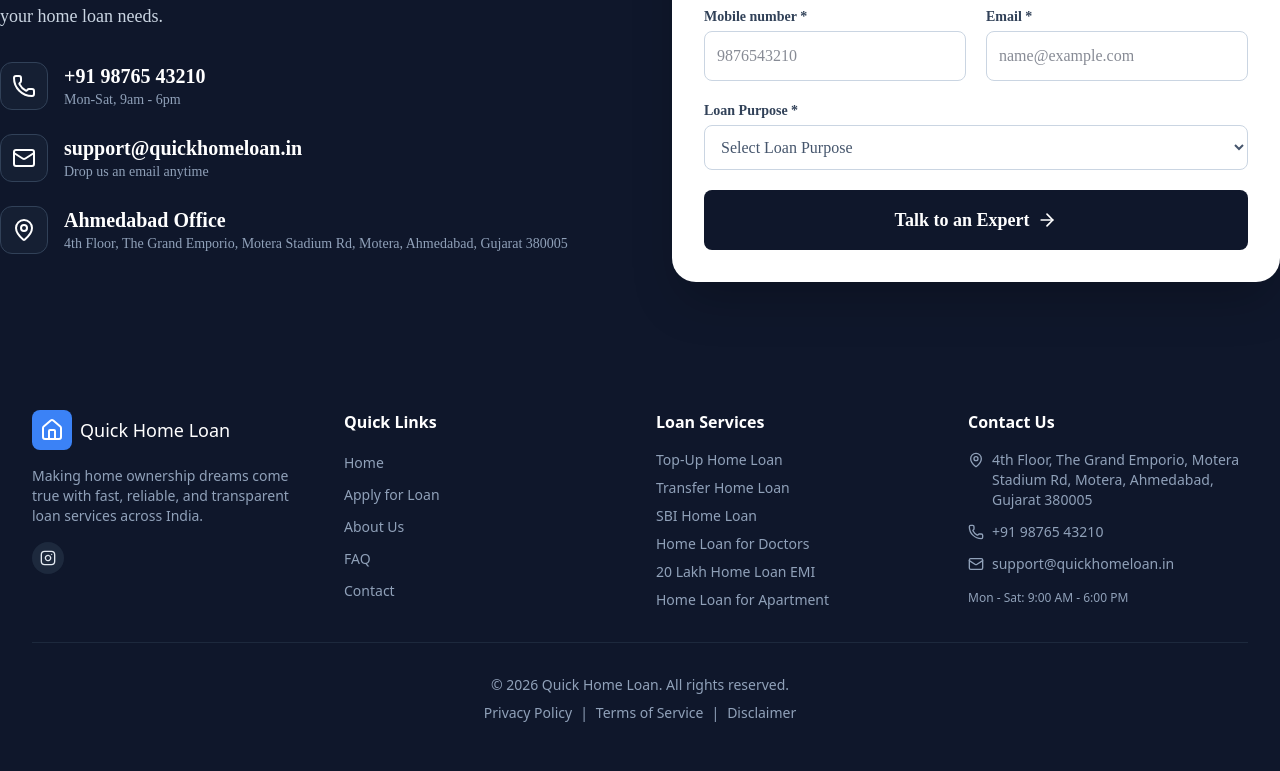
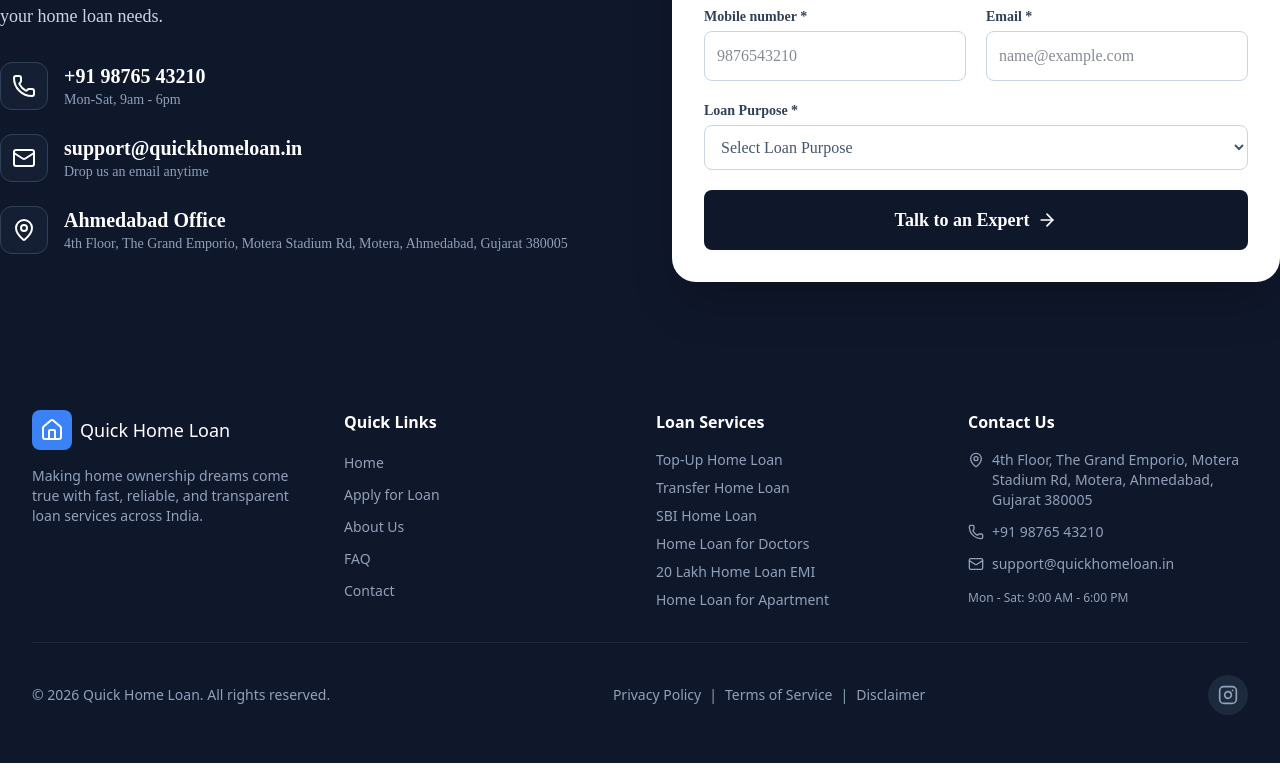
Before and after one commit to ggcs-star/quickhomeloanFrontEnd, a React (Vite) app: page / in a window 1280 px wide. Shown: the part 4812-5583 px from the top of the page. Built offline with nearby package versions, Linux system fonts and the light colour scheme; no server answers; a web font is replaced by a local one.

Commit message:
Change Place Of Instagram Logo

```diff
--- a/src/container/Footer/index.jsx
+++ b/src/container/Footer/index.jsx
@@ -33,27 +33,6 @@
                 Making home ownership dreams come true with fast, reliable, and
                 transparent loan services across India.
               </p>
-
-              {/* Social Links */}
-              <div className="flex gap-3">
-                {[
-                  // { Icon: Facebook, href: "#" },
-                  {
-                    Icon: Instagram,
-                    href: "https://www.instagram.com/quickhomeloanoffical/",
-                  },
-                ].map(({ Icon, href }, index) => (
-                  <a
-                    key={index}
-                    href={href}
-                    target="_blank"
-                    rel="noopener noreferrer"
-                    className="p-2 rounded-full bg-slate-800 hover:bg-primary transition-colors"
-                  >
-                    <Icon className="h-4 w-4" />
-                  </a>
-                ))}
-              </div>
             </div>
 
             {/* Quick Links */}
@@ -71,6 +50,12 @@
                   <li key={i}>
                     <Link
                       to={item.slug}
+                      onClick={() => {
+                        window.scrollTo({
+                          top: 0,
+                          behavior: "smooth",
+                        });
+                      }}
                       className="text-sm text-slate-400 hover:text-white transition-colors"
                     >
                       {item.label}
@@ -116,6 +101,12 @@
                   <li key={i}>
                     <Link
                       to={item.slug}
+                      onClick={() => {
+                        window.scrollTo({
+                          top: 0,
+                          behavior: "smooth",
+                        });
+                      }}
                       className="text-slate-400 hover:text-white transition-colors"
                     >
                       {item.label}
@@ -179,12 +170,12 @@
           </div>
 
           {/* Bottom Footer */}
-          <div className="border-t border-slate-800 mt-8 pt-8 text-center text-sm text-slate-400">
+          <div className="border-t border-slate-800 mt-8 pt-8 flex flex-col md:flex-row items-center justify-between gap-4 text-center md:text-left text-sm text-slate-400">
             <p>
               © {new Date().getFullYear()} Quick Home Loan. All rights reserved.
             </p>
 
-            <p className="mt-2 flex flex-wrap items-center justify-center gap-2">
+            <p className="flex flex-wrap items-center justify-center gap-2">
               <Link
                 to="/privacy-policy"
                 onClick={() => {
@@ -224,6 +215,26 @@
               </Link>
 
             </p>
+
+            {/* Social Links */}
+            <div className="flex gap-3">
+              {[
+                {
+                  Icon: Instagram,
+                  href: "https://www.instagram.com/quickhomeloanoffical/",
+                },
+              ].map(({ Icon, href }, index) => (
+                <a
+                  key={index}
+                  href={href}
+                  target="_blank"
+                  rel="noopener noreferrer"
+                  className="flex h-10 w-10 items-center justify-center rounded-full bg-slate-800 text-slate-400 hover:bg-primary hover:text-white transition-all duration-300"
+                >
+                  <Icon className="h-5 w-5" />
+                </a>
+              ))}
+            </div>
           </div>
         </div>
       </Container>
```
